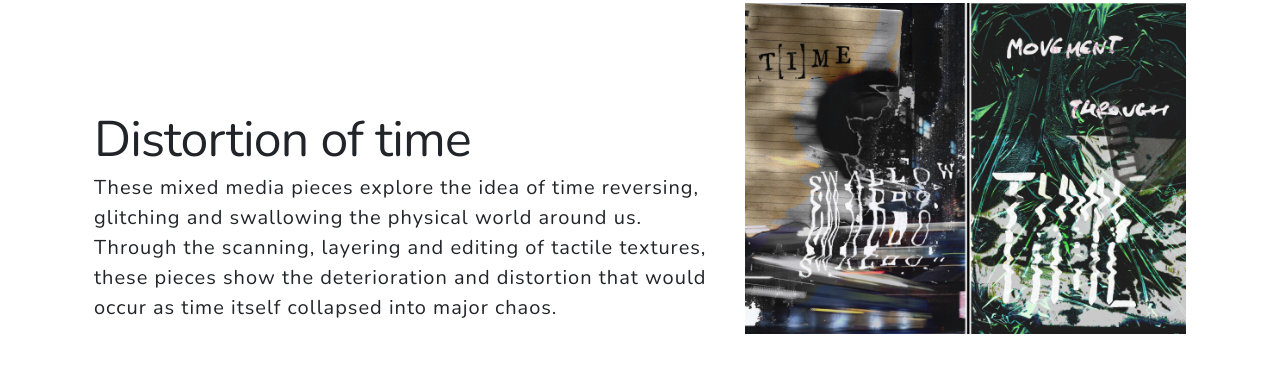
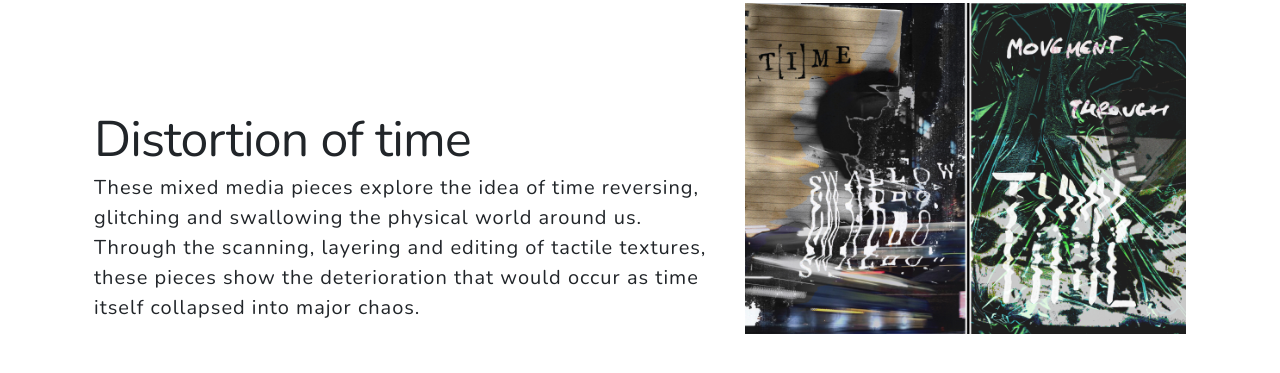
Before and after one commit to Harryjlathaen03/colabs-website, a plain HTML site: page index.html in a window 1280 px wide. Shown: the part 3369-3742 px from the top of the page. Drawn offline with nearby package versions, Linux system fonts and the light colour scheme.

Commit message:
text change

```diff
--- a/index.html
+++ b/index.html
@@ -116,7 +116,7 @@
         <div class="row featurette">
           <div class="col-md-7">
             <h2 class="featurette-heading">Distortion of time<span class="text-muted"></span></h2>
-            <p class="lead">These mixed media pieces explore the idea of time reversing, glitching and swallowing the physical world around us. Through the scanning, layering and editing of tactile textures, these pieces show the deterioration and distortion that would occur as time itself collapsed into major chaos. </p>
+            <p class="lead">These mixed media pieces explore the idea of time reversing, glitching and swallowing the physical world around us. Through the scanning, layering and editing of tactile textures, these pieces show the deterioration that would occur as time itself collapsed into major chaos. </p>
           </div>
           <div class="col-md-5">
             <img class="featurette-image img-fluid mx-auto" src="assets/img/c-time3.jpg" alt="Generic placeholder image">
```
